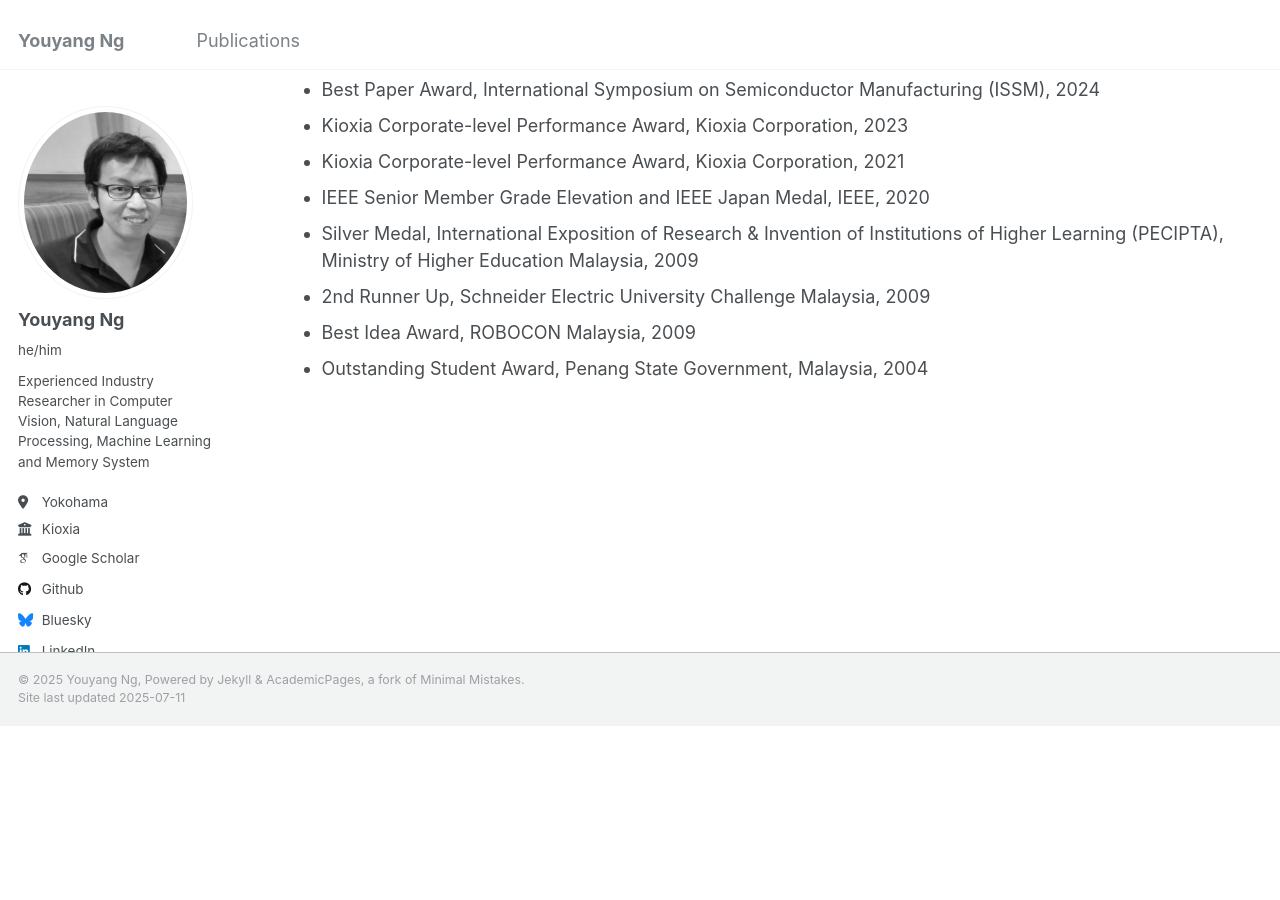
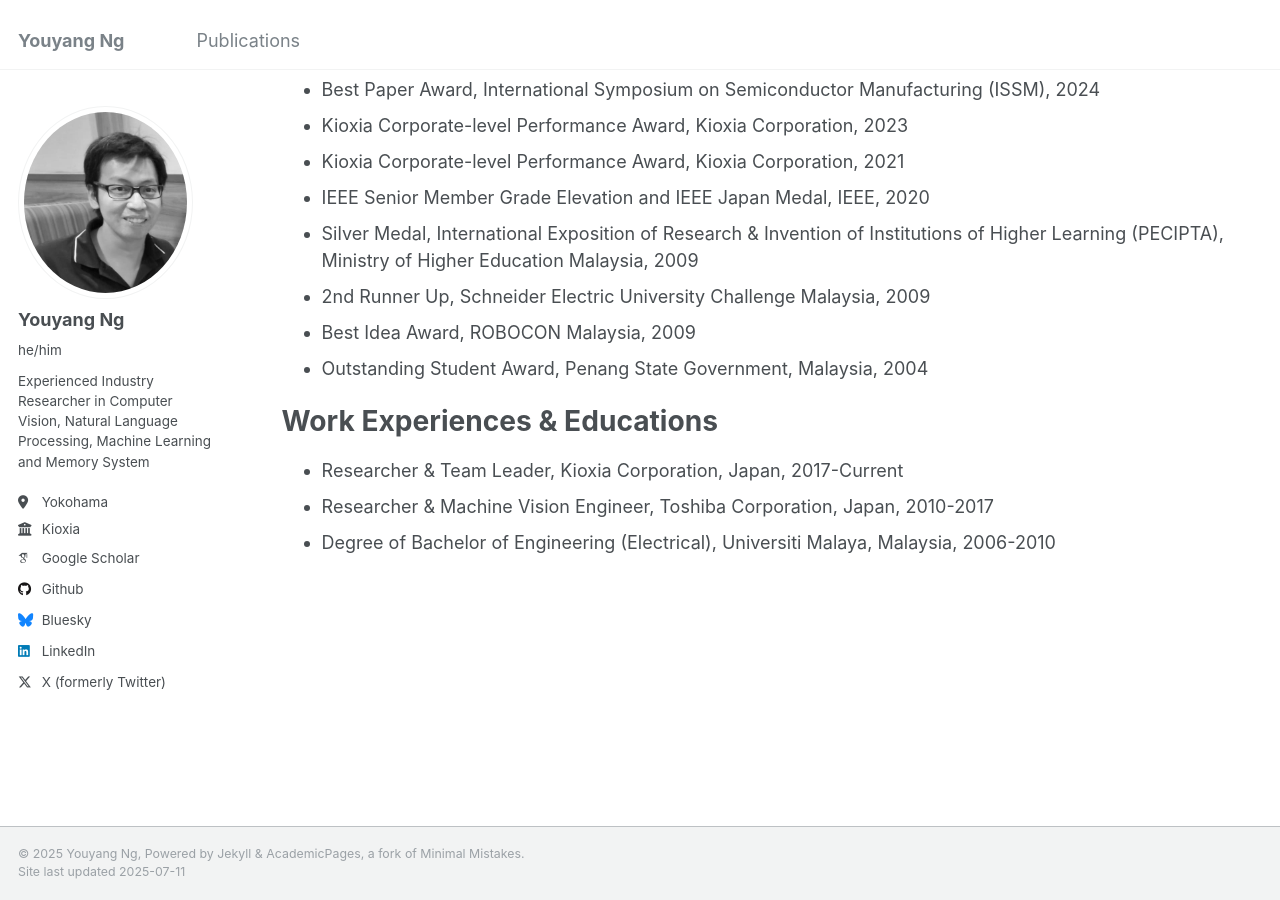
Before and after one commit to yy29/yy29.github.io, a Jekyll site: the page built from _pages/about.md, in a window 1280 px wide and 900 px high, scrolled down 3678 px. Built offline with Jekyll 4.4.1, drawn with Linux system fonts in a browser that asks for light colours; some web fonts are replaced; before the commit the page ends 4404 px from its top, so only the background shows below that.

Commit message:
Update about.md

```diff
--- a/_pages/about.md
+++ b/_pages/about.md
@@ -121,3 +121,11 @@ Recognitions
 * 2nd Runner Up, Schneider Electric University Challenge Malaysia, 2009
 * Best Idea Award, ROBOCON Malaysia, 2009
 * Outstanding Student Award, Penang State Government, Malaysia, 2004
+
+<a id="experiences"></a>
+
+Work Experiences & Educations
+======
+* Researcher & Team Leader, Kioxia Corporation, Japan, 2017-Current
+* Researcher & Machine Vision Engineer, Toshiba Corporation, Japan, 2010-2017
+* Degree of Bachelor of Engineering (Electrical), Universiti Malaya, Malaysia, 2006-2010
```
